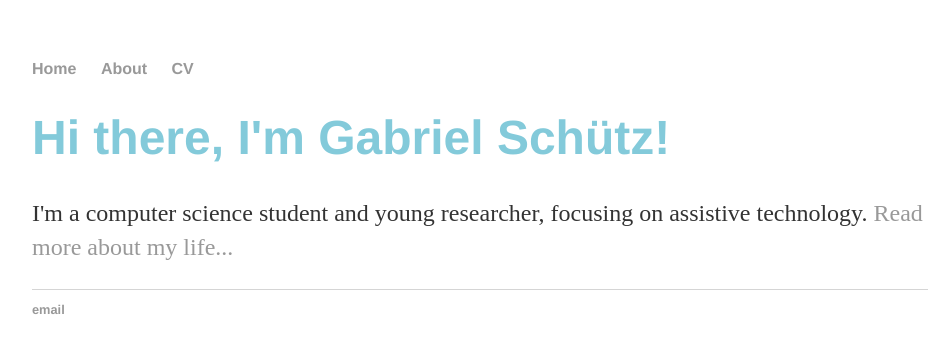
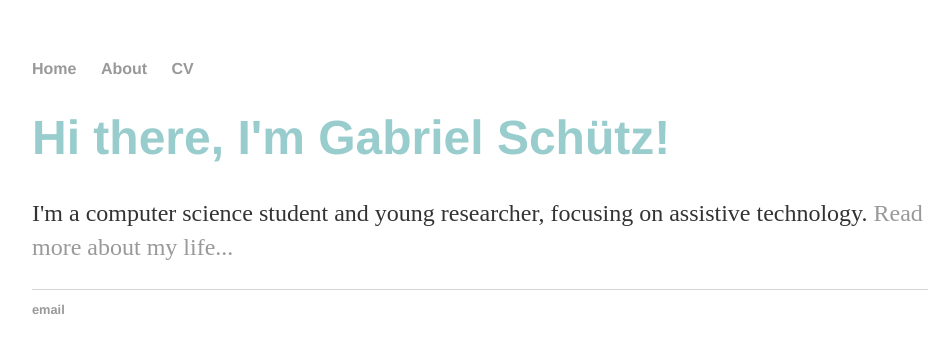
Before and after one commit to gabrielgydu/gabrielgydu.github.io, a Jekyll site: the page built from index.html, in a window 1280 px wide. Shown: the top 353 px of the page, without its empty margins (160-1112 px from the left). Built offline with Jekyll 4.4.1, drawn with Linux system fonts in a browser that asks for light colours.

Commit message:
Update main.css
added colour to h1

```diff
--- a/css/main.css
+++ b/css/main.css
@@ -22,7 +22,7 @@ a:hover {
 h1 {
     font-size: 3em;
     font-family:'Helvetica', 'Arial', 'Sans-Serif';
-    color: #83cada;
+    color: #99cccc;
 }
 p {
     font-size: 1.5em;
```
